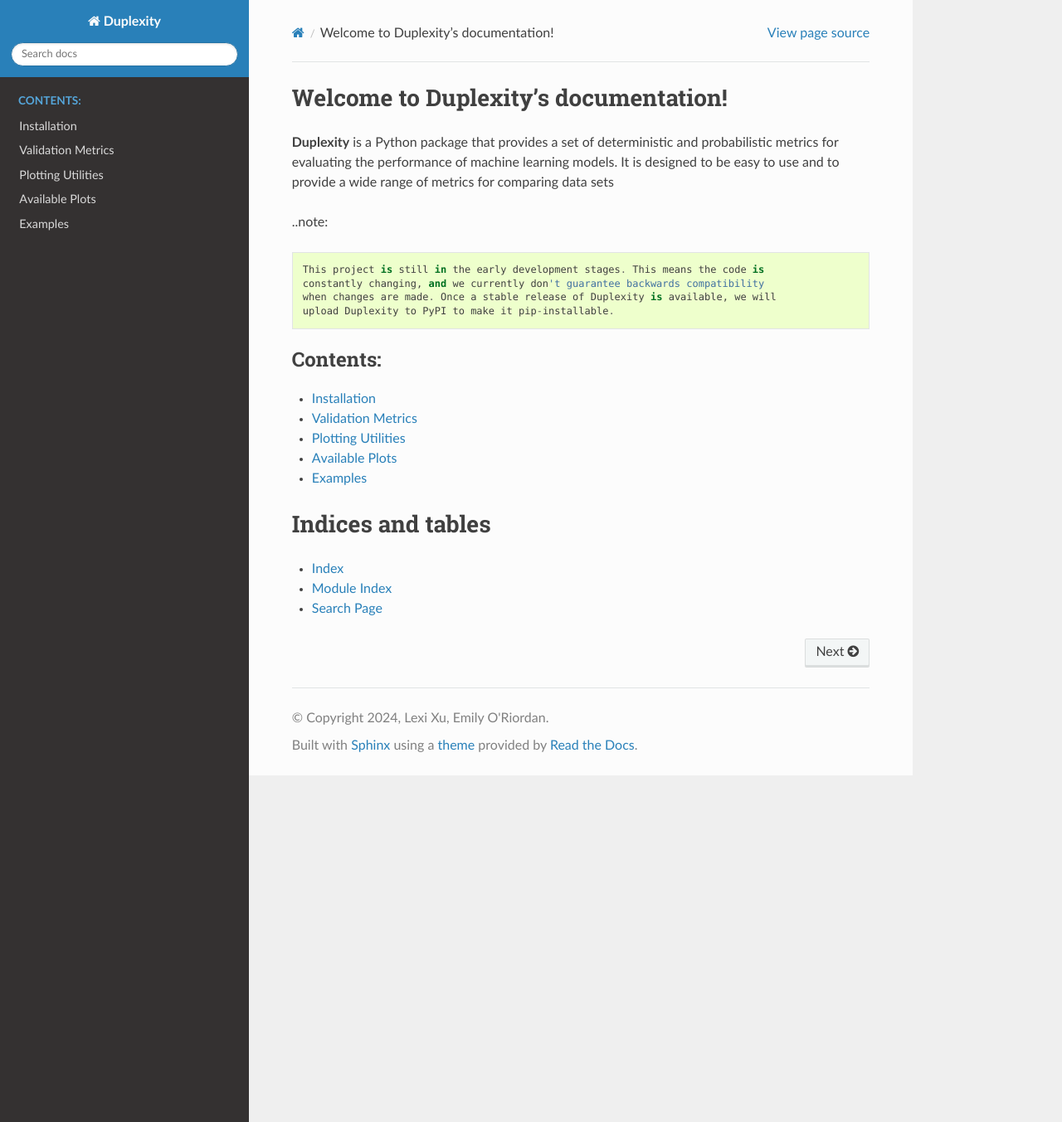
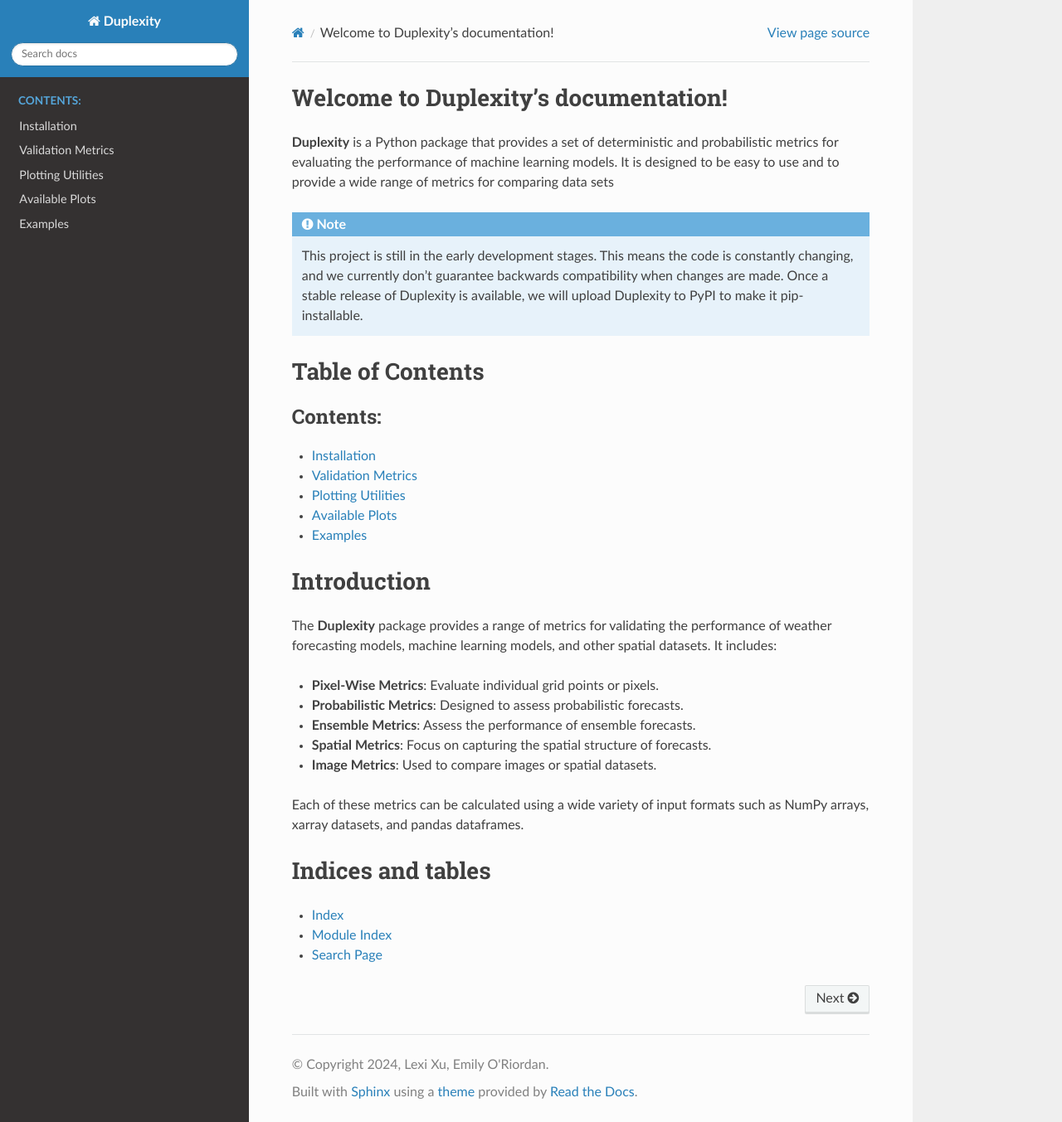
Before and after one commit to bodekerscientific/Duplexity, a Sphinx documentation site: the page built from docs/source/index.rst, in a window 1280 px wide and 1353 px high. Shown: the whole window at 83% size. Built offline with Sphinx 7.4.7 and the Read the Docs theme 2.0.0, drawn with Linux system fonts in a browser that asks for light colours.

Commit message:
Update project note in documentation

```diff
--- a/docs/source/index.rst
+++ b/docs/source/index.rst
@@ -10,12 +10,16 @@
 evaluating the performance of machine learning models. It is designed to be easy to use and to provide a wide
 range of metrics for comparing data sets
 
-..note::
-
+.. note::
    This project is still in the early development stages. This means the code is
    constantly changing, and we currently don't guarantee backwards compatibility
    when changes are made. Once a stable release of Duplexity is available, we will
    upload Duplexity to PyPI to make it pip-installable.
+
+
+
+Table of Contents
+=================
 
 .. toctree::
    :maxdepth: 1
@@ -24,6 +28,19 @@
    Installation <installation>
    Validation Metrics <metrics/metrics>
    Visualization <plot/plot>
+
+Introduction
+============
+
+The **Duplexity** package provides a range of metrics for validating the performance of weather forecasting models, machine learning models, and other spatial datasets. It includes:
+
+- **Pixel-Wise Metrics**: Evaluate individual grid points or pixels.
+- **Probabilistic Metrics**: Designed to assess probabilistic forecasts.
+- **Ensemble Metrics**: Assess the performance of ensemble forecasts.
+- **Spatial Metrics**: Focus on capturing the spatial structure of forecasts.
+- **Image Metrics**: Used to compare images or spatial datasets.
+
+Each of these metrics can be calculated using a wide variety of input formats such as NumPy arrays, xarray datasets, and pandas dataframes.
 
 
 
```
